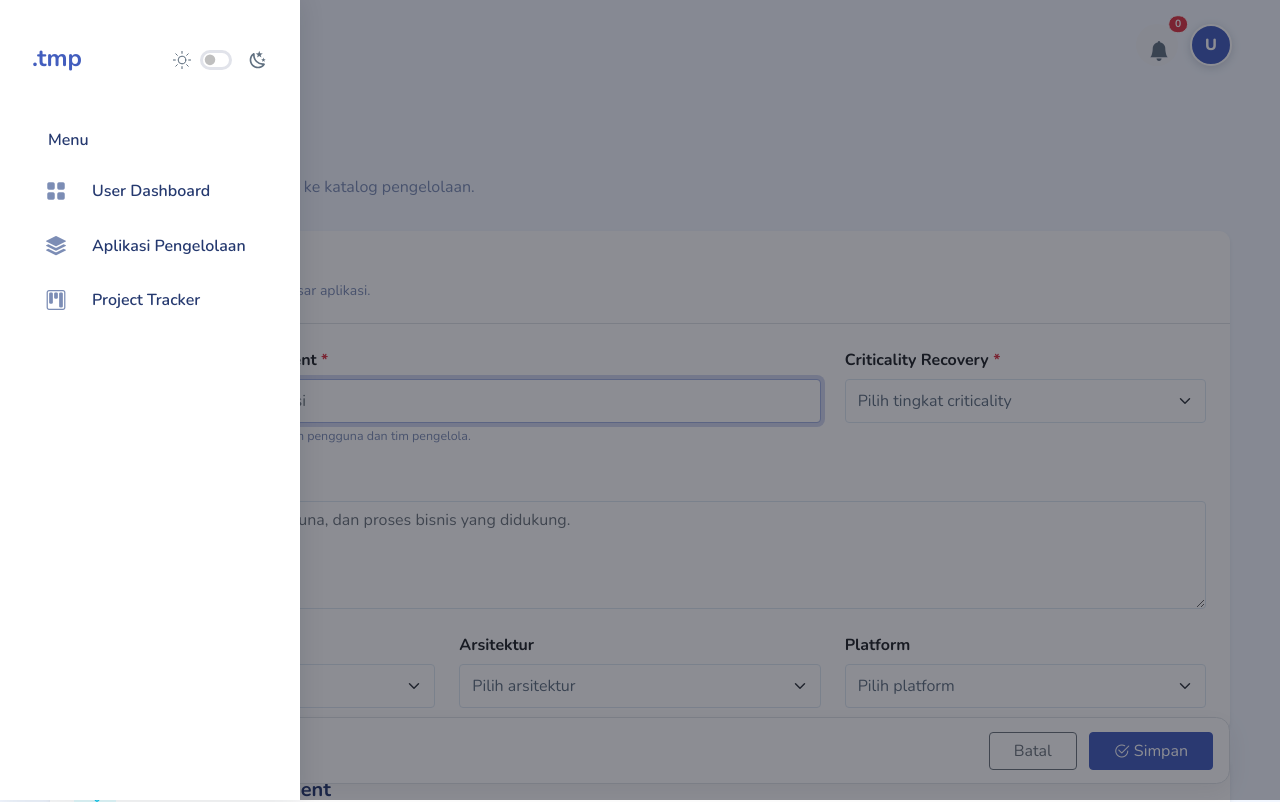
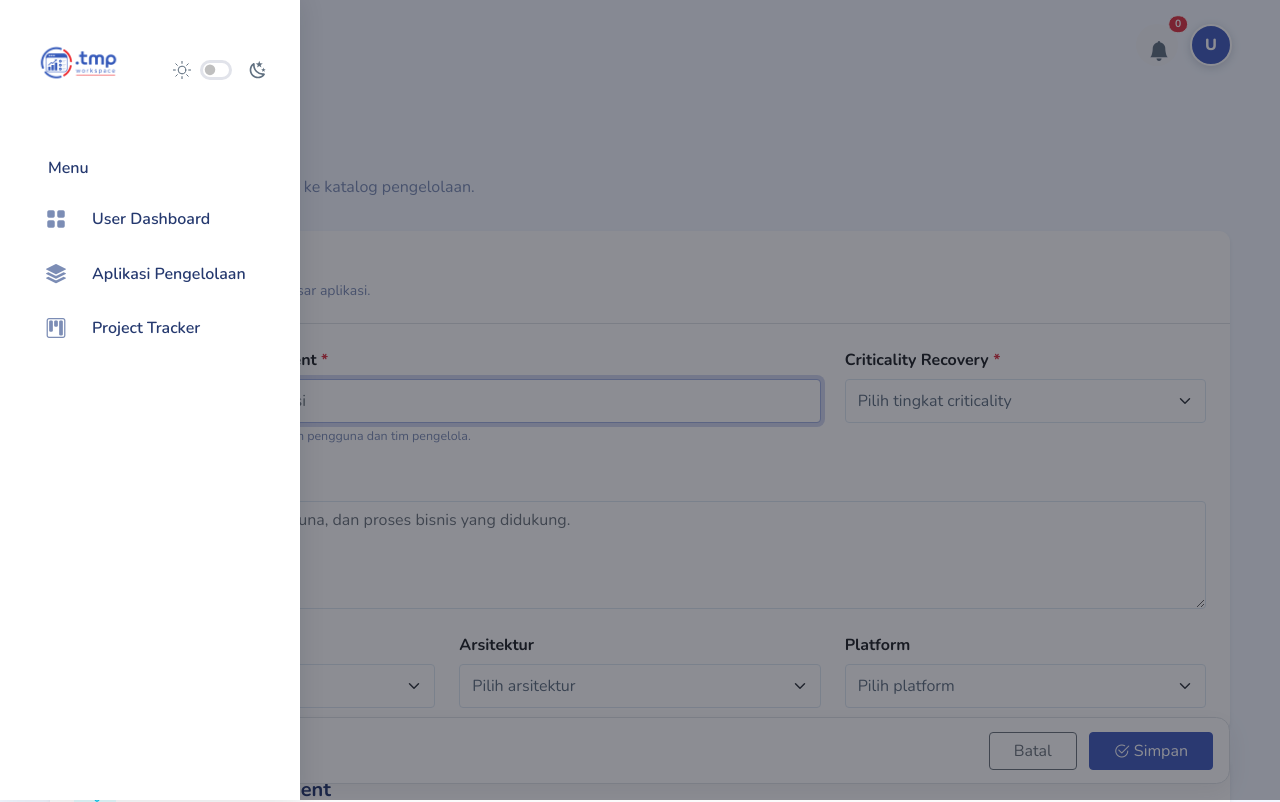
Before and after one commit to Mikosfy14/.tmp-app, a CodeIgniter 4 app: the page made by app/Views/application/create.php in a window 1280 px wide. Shown: the top 802 px of the page. Run offline with PHP 8.4 and a stand-in for CodeIgniter, Linux system fonts and the light colour scheme; the template is opened without the code that fills it, so the values that code supplies are empty; some libraries are stand-ins or nearby versions.

Commit message:
ui: update sidebar brand logo and optimize favicon asset - Replace text brand in sidebar header with tmp-main-logo.png image - Add responsive styling for sidebar header logo image - Switch favicon format to transparent tmp_logo.png in main layout

```diff
--- a/app/Views/layouts/main.php
+++ b/app/Views/layouts/main.php
@@ -17,7 +17,8 @@
     <meta charset="UTF-8">
     <meta name="viewport" content="width=device-width, initial-scale=1.0">
     <!-- Favicon / Title Bar Icon -->
-    <link rel="shortcut icon" href="<?= base_url('assets/images/logo/tmp_logo.jpg') ?>" type="image/jpeg">
+    <link rel="shortcut icon" href="<?= base_url('assets/images/logo/tmp_logo.png') ?>" type="image/png">
+    <link rel="icon" href="<?= base_url('assets/images/logo/tmp_logo.png') ?>" type="image/png">
     <title><?= esc($title ?? 'Dashboard') ?> - .tmp Project Manager</title>
 
     <link rel="preconnect" href="https://fonts.googleapis.com">
@@ -58,6 +59,13 @@
             align-items: center !important;
             justify-content: center !important;
             margin-right: 0.75rem !important;
+        }
+
+        .sidebar-wrapper .sidebar-header .logo img {
+            height: 62px !important;
+            width: auto !important;
+            max-width: 400px !important;
+            object-fit: contain !important;
         }
 
         #sidebar {
--- a/app/Views/layouts/sidebar.php
+++ b/app/Views/layouts/sidebar.php
@@ -3,9 +3,11 @@
         <div class="sidebar-header position-relative">
             <div class="d-flex justify-content-between align-items-center">
                 <div class="logo">
-                    <a href="<?= base_url('/dashboard') ?>" class="fw-bold fs-4 text-primary">.tmp</a>
+                    <a href="<?= base_url('/dashboard') ?>" class="d-inline-flex align-items-center">
+                        <img src="<?= base_url('assets/images/logo/tmp-main-logo.png') ?>" alt=".tmp Logo" style="height: 62px; width: auto; max-width: 190px; object-fit: contain;">
+                    </a>
                 </div>
-                <div class="theme-toggle d-flex gap-2 align-items-center mt-2">
+                <div class="theme-toggle d-flex gap-2 align-items-center">
                     <svg xmlns="http://www.w3.org/2000/svg" aria-hidden="true" role="img" class="iconify iconify--system-uicons" width="20" height="20" preserveAspectRatio="xMidYMid meet" viewBox="0 0 21 21">
                         <g fill="none" fill-rule="evenodd" stroke="currentColor" stroke-linecap="round" stroke-linejoin="round">
                             <path d="M10.5 14.5c2.219 0 4-1.763 4-3.982a4.003 4.003 0 0 0-4-4.018c-2.219 0-4 1.781-4 4c0 2.219 1.781 4 4 4zM4.136 4.136L5.55 5.55m9.9 9.9l1.414 1.414M1.5 10.5h2m14 0h2M4.135 16.863L5.55 15.45m9.899-9.9l1.414-1.415M10.5 19.5v-2m0-14v-2" opacity=".3"></path>
```
Also changed, not shown: app/Views/projects/_form.php (line endings or trailing spaces).
